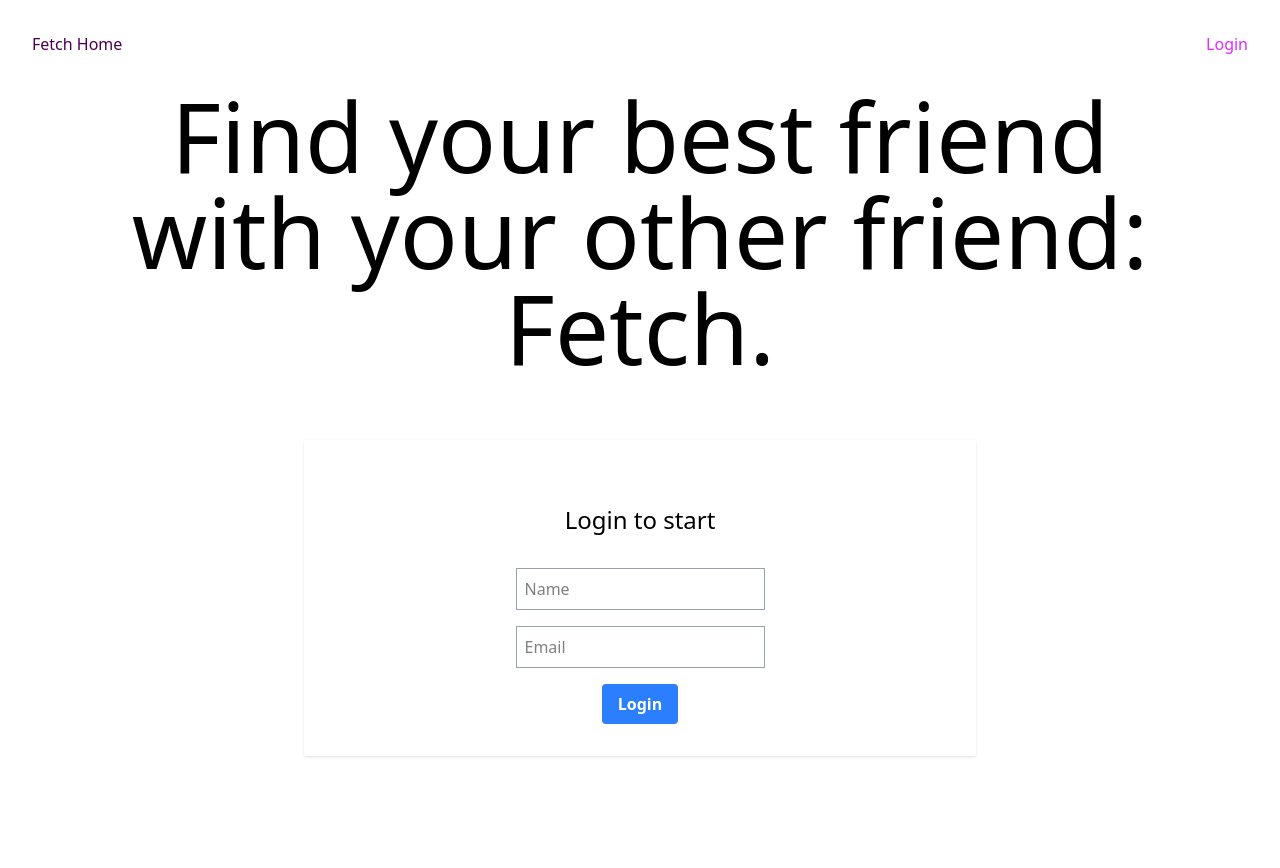
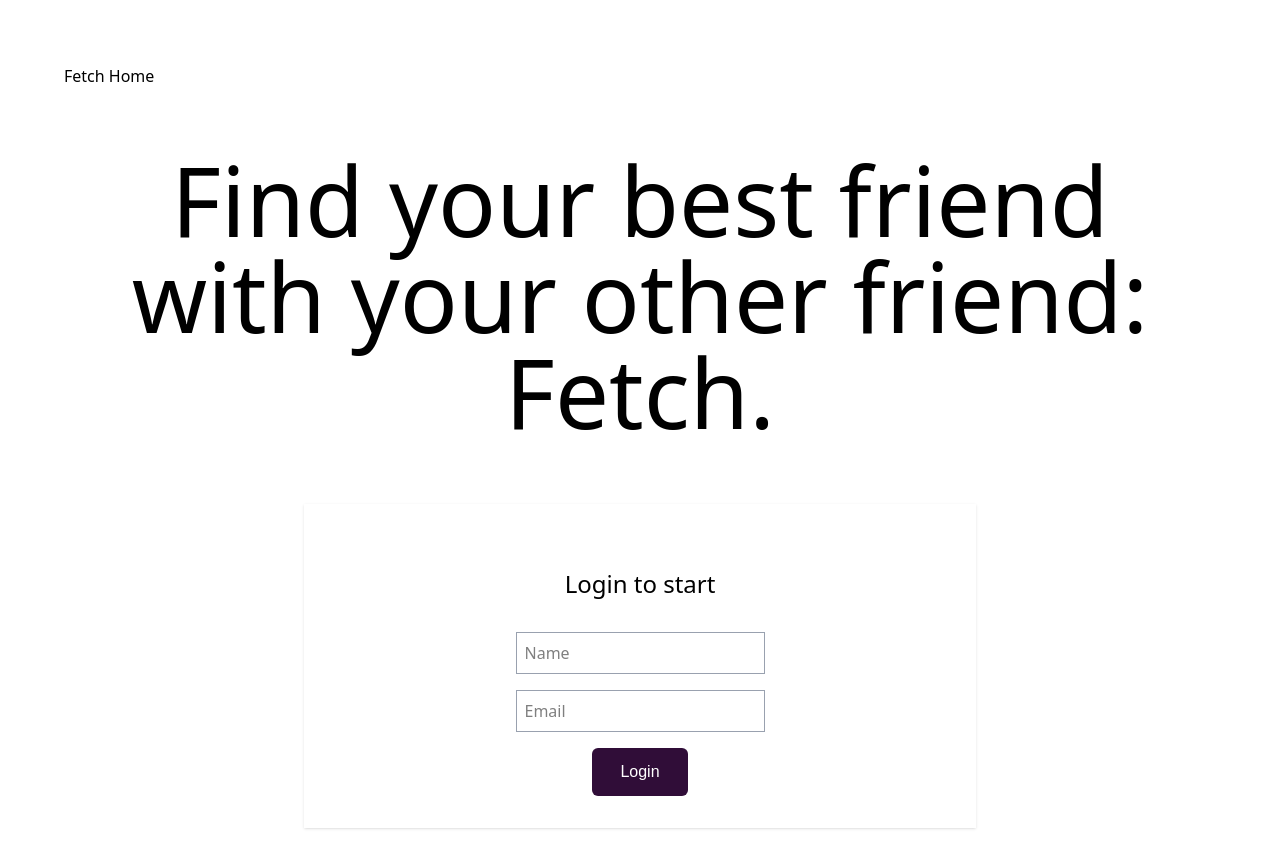
Before and after one commit to BluePraise/fetch-your-match, a React (Vite) app: page / in a window 1280 px wide. Shown: the top 868 px of the page. Before the commit the page ends 820 px from the top, so only its background shows below. Built offline with nearby package versions, Linux system fonts and the light colour scheme.

Commit message:
Styling more to what Fetch looks like, routing updates

```diff
--- a/src/App.css
+++ b/src/App.css
@@ -1,7 +1,67 @@
 @import "tailwindcss";
+
+@theme components {
+  --color-fetch-yellow: #F5B255;
+}
 
 #root {
   max-width: 1280px;
   margin: 0 auto;
   padding: 2rem;
 }
+
+.btn {
+    --tw-text-opacity: 1;
+    border-radius: .375rem;
+    color: rgb(9 3 37/var(--tw-text-opacity));
+    cursor: pointer;
+    font-family: Lexend,sans-serif;
+    font-size: 1rem;
+    line-height: 1.5rem;
+    text-align: center;
+    transition-duration: .15s;
+    transition-property: color,background-color,border-color,text-decoration-color,fill,stroke,opacity,box-shadow,transform,filter,-webkit-backdrop-filter;
+    transition-property: color,background-color,border-color,text-decoration-color,fill,stroke,opacity,box-shadow,transform,filter,backdrop-filter;
+    transition-property: color,background-color,border-color,text-decoration-color,fill,stroke,opacity,box-shadow,transform,filter,backdrop-filter,-webkit-backdrop-filter;
+    transition-timing-function: cubic-bezier(.4,0,.2,1)
+}
+
+.btn__primary {
+    display: block;
+    padding: 1rem 1.75rem
+}
+
+@media (min-width: 768px) {
+    .btn__primary {
+        padding-bottom:.75rem;
+        padding-top: .75rem
+    }
+}
+
+.btn__primary:active,.btn__primary:hover {
+    --tw-bg-opacity: 1;
+    --tw-text-opacity: 1;
+    --tw-shadow: 0 4px 6px -1px rgba(0,0,0,.1),0 2px 4px -2px rgba(0,0,0,.1);
+    --tw-shadow-colored: 0 4px 6px -1px var(--tw-shadow-color),0 2px 4px -2px var(--tw-shadow-color);
+    background-color: rgb(137 0 117/var(--tw-bg-opacity));
+    box-shadow: var(--tw-ring-offset-shadow,0 0 #0000),var(--tw-ring-shadow,0 0 #0000),var(--tw-shadow);
+    color: rgb(255 255 255/var(--tw-text-opacity));
+    text-decoration-line: none
+}
+
+.btn__primary__hover-white:active,.btn__primary__hover-white:hover {
+    --tw-bg-opacity: 1;
+    --tw-text-opacity: 1;
+    background-color: rgb(255 255 255/var(--tw-bg-opacity));
+    color: rgb(9 3 37/var(--tw-text-opacity))
+}
+
+.btn--deep-purple {
+    background-color: rgb(48 13 56/var(--tw-bg-opacity));
+    color: rgb(255 255 255/var(--tw-text-opacity))
+}
+
+.btn--deep-purple,.btn--white {
+    --tw-bg-opacity: 1;
+    --tw-text-opacity: 1
+}
--- a/src/components/Login.tsx
+++ b/src/components/Login.tsx
@@ -34,7 +34,7 @@ const Login: React.FC<LoginProps> = ({onClose}) => {
   };
 
   return (
-    <div className="text-center shadow-sm flex flex-col items-center w-2xl my-8 p-8">
+    <div className="text-center shadow-sm flex flex-col items-center w-2xl my-8 p-8 bg-white">
         <form className="flex flex-col items-center" onSubmit={handleSubmit}>
             <h2 className="text-2xl my-8">Login to start</h2>
             {error && <p style={{ color: 'red' }}>{error}</p>}
@@ -51,7 +51,7 @@ const Login: React.FC<LoginProps> = ({onClose}) => {
                 value={email}
                 onChange={(e) => setEmail(e.target.value)} required />
             <button
-                className="bg-blue-500 hover:bg-blue-700 text-white font-bold py-2 px-4 rounded"
+                className="btn btn__primary btn--deep-purple"
                 type="submit"
                 disabled={loading}>
                 {loading ? 'Logging in...' : 'Login'}
--- a/src/components/Navbar.tsx
+++ b/src/components/Navbar.tsx
@@ -6,18 +6,18 @@ const Navbar: React.FC = () => {
   const { user, logout } = useAuth();
 
   return (
-    <nav className="background-primary text-fuchsia-950 flex justify-between items-center">
+    <nav className="p-8 bg-white flex justify-between items-center">
         <div className="">
             <Link to="/">Fetch Home</Link>
         </div>
         {user ? (
             <>
-                <span>Hello, {user.name}</span>
-                <Link to="/search-dog">Find your friend</Link>
-                <button onClick={logout}>Logout</button>
+                <Link to="/"><span>Hello, {user.name}</span></Link>
+                <button className="btn btn__primary btn--deep-purple" onClick={logout}>Logout</button>
             </>
         ) : (
-            <Link to="/login" className="text-fuchsia-500">Login</Link>
+            <>
+            </>
         )}
     </nav>
   );
--- a/src/pages/SearchPage.tsx
+++ b/src/pages/SearchPage.tsx
@@ -93,7 +93,7 @@ const SearchPage: React.FC = () => {
 	if (error) return <div>{error}</div>;
 
 	return (
-		<div className="p-4">
+		<div className="p-4 bg-white">
 			<h1 className="text-2xl font-bold mb-4">Search Dogs</h1>
 
 			{/* Filter Form */}
@@ -158,7 +158,7 @@ const SearchPage: React.FC = () => {
         <div>
           <button
             type="submit"
-            className="px-4 py-2 bg-blue-600 text-white rounded hover:bg-blue-700 transition cursor-pointer">
+            className="btn btn__primary btn--deep-purple">
             Apply Filters
           </button>
         </div>
--- a/src/router/PublicRouter.tsx
+++ b/src/router/PublicRouter.tsx
@@ -14,6 +14,9 @@ const PublicRouter: React.FC<PublicRouterProps> = ({ children }) => {
   if (user) {
     return <Navigate to="/search" replace />;
   }
+  else {
+    return <Navigate to="/" replace />;
+  }
 
   // Otherwise, render the public component (e.g., login)
   return children;
```
